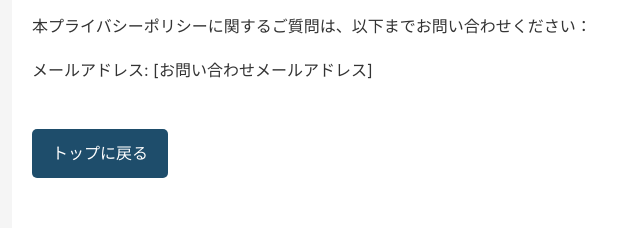
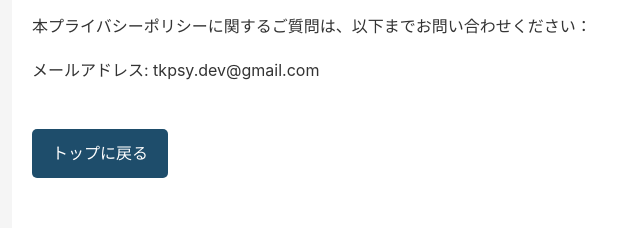
Before and after one commit to tkpsy/siteflow-pages, a plain HTML site: page privacy.html in a window 1280 px wide. Shown: the part 2241-2469 px from the top of the page, 228-868 px from the left. Drawn offline with Linux system fonts and the light colour scheme.

Commit message:
Update contact email to tkpsy.dev@gmail.com

```diff
--- a/privacy.html
+++ b/privacy.html
@@ -158,7 +158,7 @@
 
             <h2>10. お問い合わせ</h2>
             <p>本プライバシーポリシーに関するご質問は、以下までお問い合わせください：</p>
-            <p>メールアドレス: [お問い合わせメールアドレス]</p>
+            <p>メールアドレス: tkpsy.dev@gmail.com</p>
 
             <a href="index.html" class="back-link">トップに戻る</a>
         </div>
```
Also changed, not shown: terms.html (+1 -1 lines).
